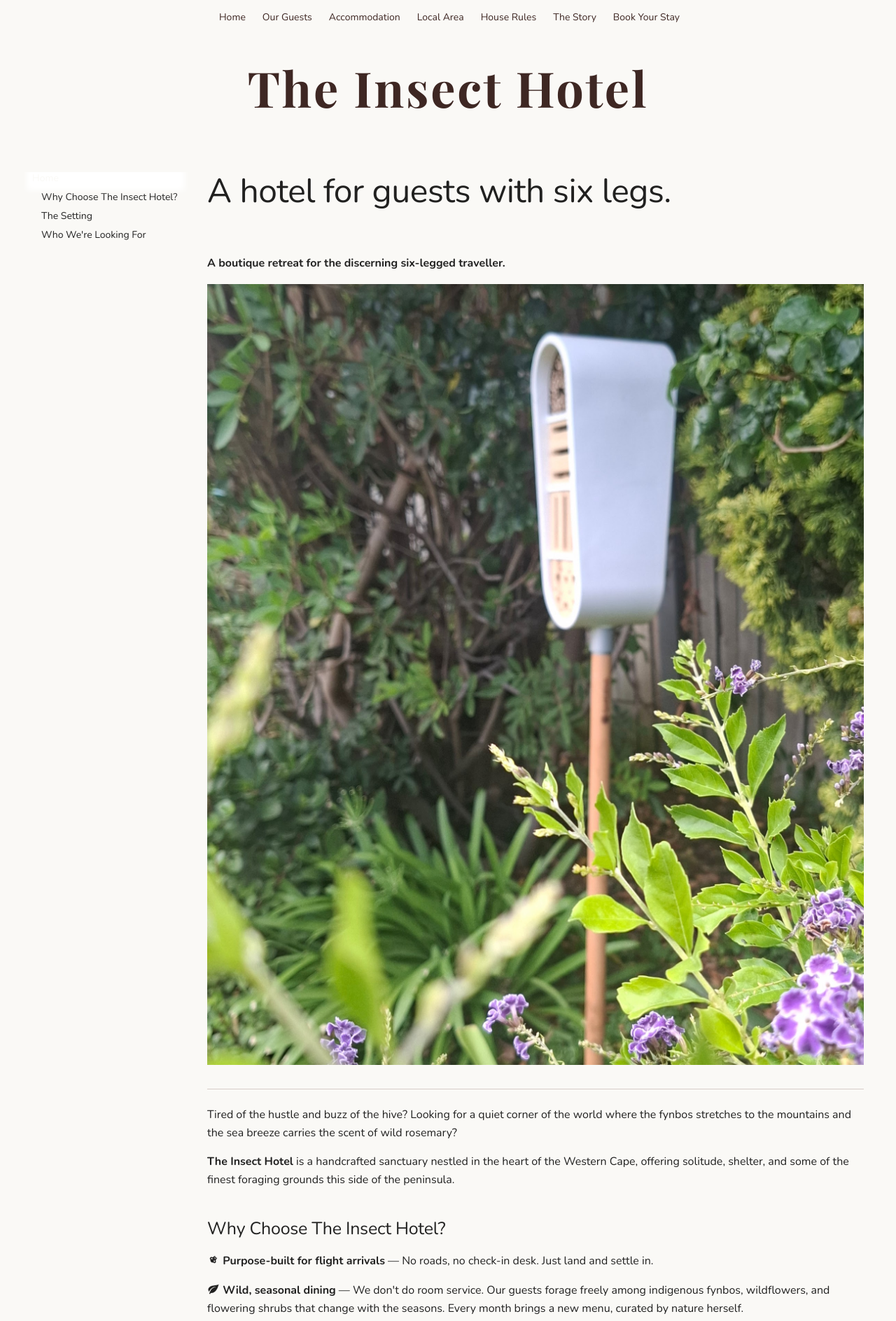
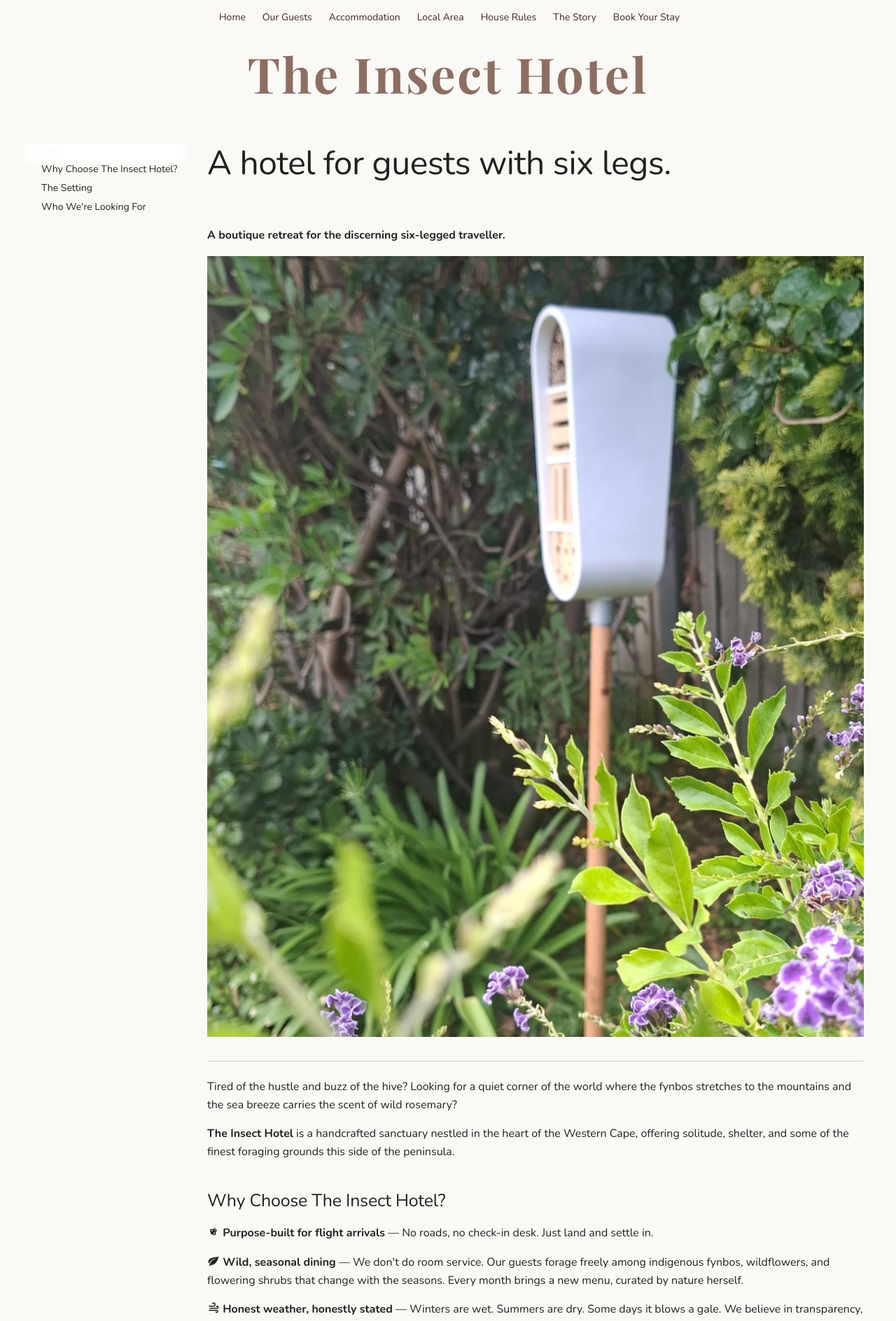
Before and after one commit to JonathanCGill/the-insect-hotel, an MkDocs documentation site: the page built from docs/index.md, in a window 1280 px wide. Shown: the top 1888 px of the page at 70% size. Built offline with MkDocs 1.6.1 and Material for MkDocs 9.7.7, drawn with Linux system fonts in a browser that asks for light colours.

Commit message:
Lighter brown title colour and reduce whitespace below nav
Change hero title from dark brown (#3E2723) to lighter brown
(#8D6E63) and reduce top/bottom padding to close the gap between
the navbar and page content.

https://claude.ai/code/session_01TjJ74WJKRFZoZK9VYrFjhC

```diff
--- a/docs/assets/css/custom.css
+++ b/docs/assets/css/custom.css
@@ -62,9 +62,9 @@ body,
   font-family: 'Playfair Display', serif;
   font-size: 3.5rem;
   font-weight: 700;
-  color: #3E2723;
+  color: #8D6E63;
   text-align: center;
-  padding: 1.5rem 1rem 1rem;
+  padding: 0.5rem 1rem 0;
   background-color: #FAF9F6;
   letter-spacing: 0.04em;
 }
```
